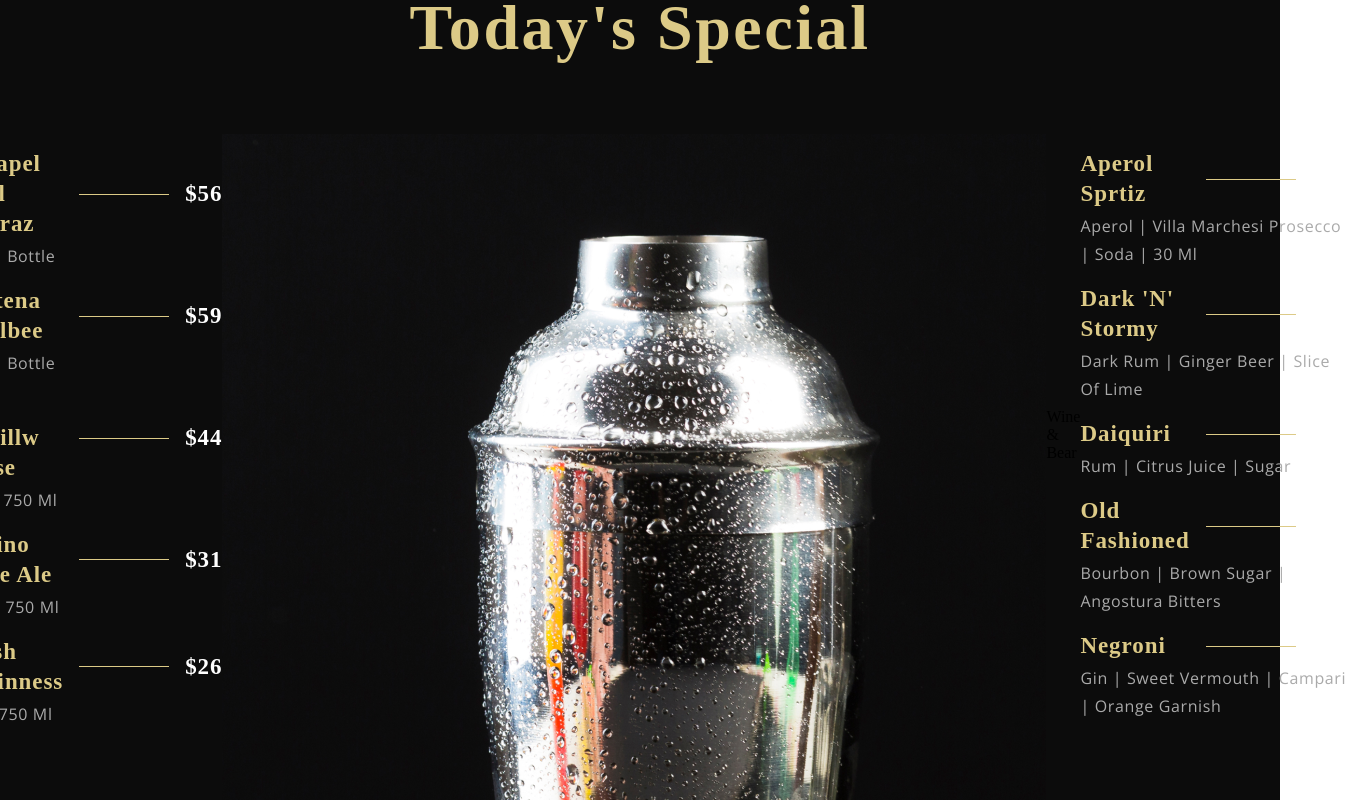
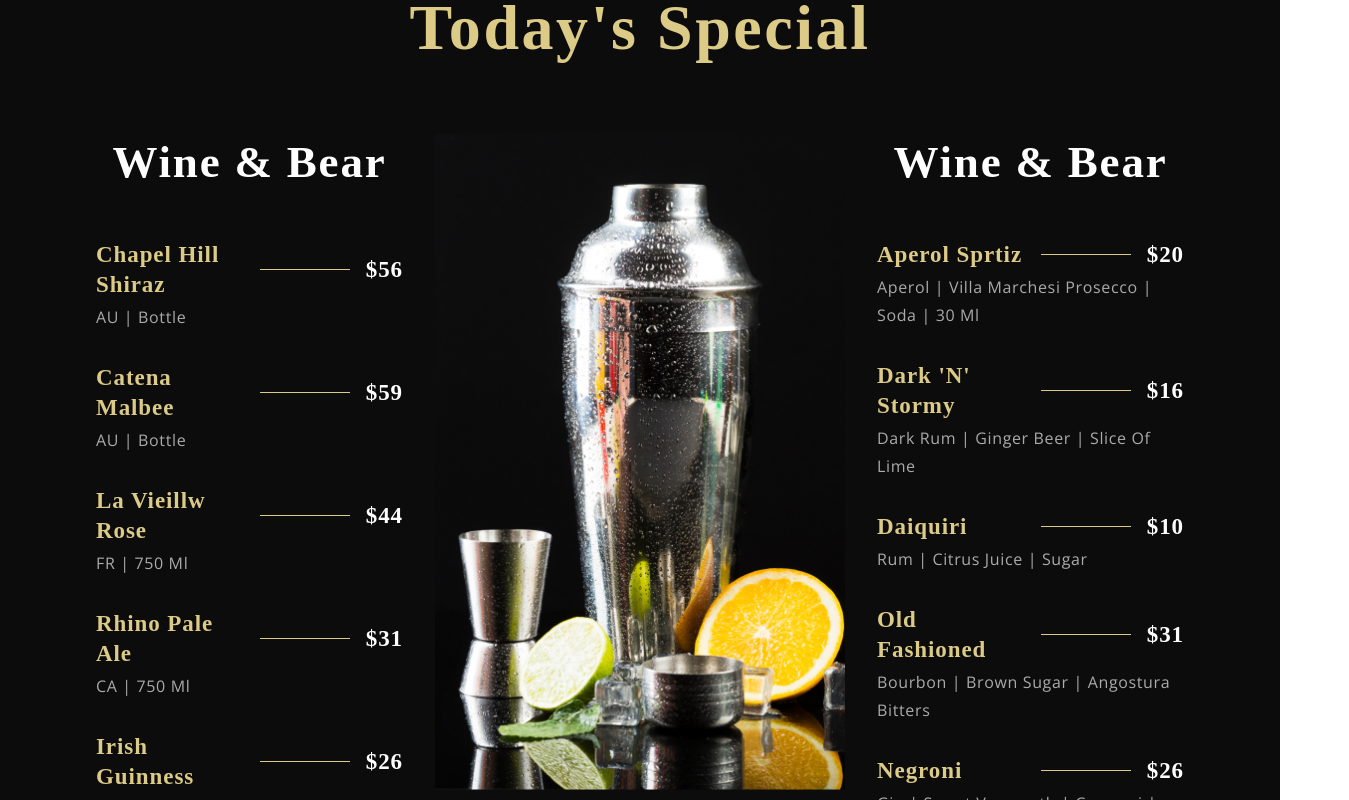
Before and after one commit to HuniaNad/restaurant-frontend-ui, a React (Create React App) app: page / in a window 1280 px wide. Shown: the part 2120-2920 px from the top of the page, 1349 px wide, since content can reach past the window. Built offline with nearby package versions, Linux system fonts and the light colour scheme; a web font is replaced by a local one.

Commit message:
fix: Special Menu's styling

```diff
--- a/src/container/Menu/SpecialMenu.css
+++ b/src/container/Menu/SpecialMenu.css
@@ -17,6 +17,39 @@
     flex-direction: row;
 }
 
+.app__specialMenu-menu_wine, .app__specialMenu-menu_cocktails {
+    flex: 1;
+    width: 100%;
+    flex-direction: column;
+}
+
+.app__specialMenu-menu_heading {
+    font-family: var(--font-base);
+    font-weight: 600;
+    font-size: 45px;
+    line-height: 58.5px;
+    letter-spacing: 0.04em;
+    color: var(--color-white);
+}
+
+.app__specialMenu-menu_img {
+    width: 410px;
+    margin: 0 2rem;
+}
+
+.app__specialMenu-menu_img img {
+    width: 100%;
+    height: auto;
+}
+
+.app__specialMenu-menu_items {
+    display: flex;
+    flex-direction: column;
+
+    margin: 2rem 0;
+    width: 100%;
+}
+
 .app__specialMenu-button {
     margin: 15px;
 }
```
